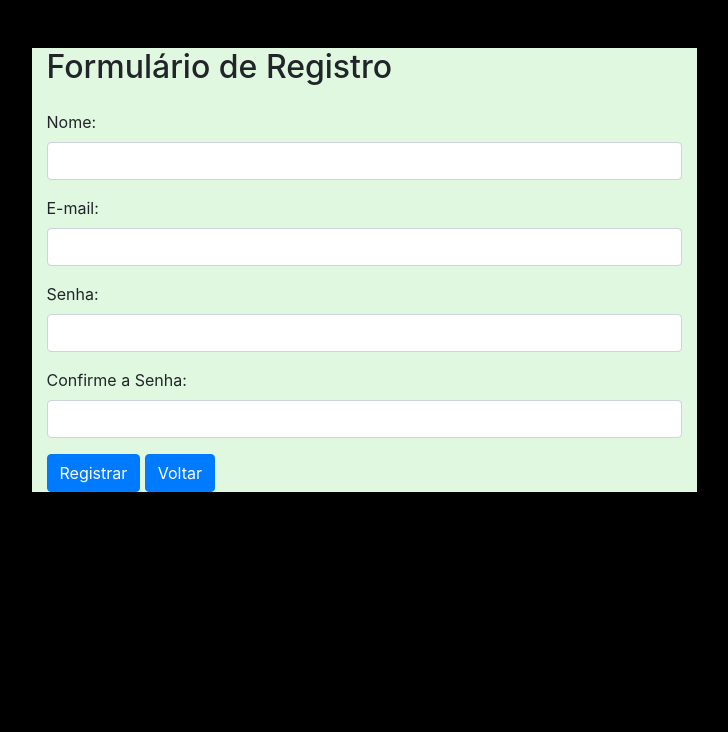
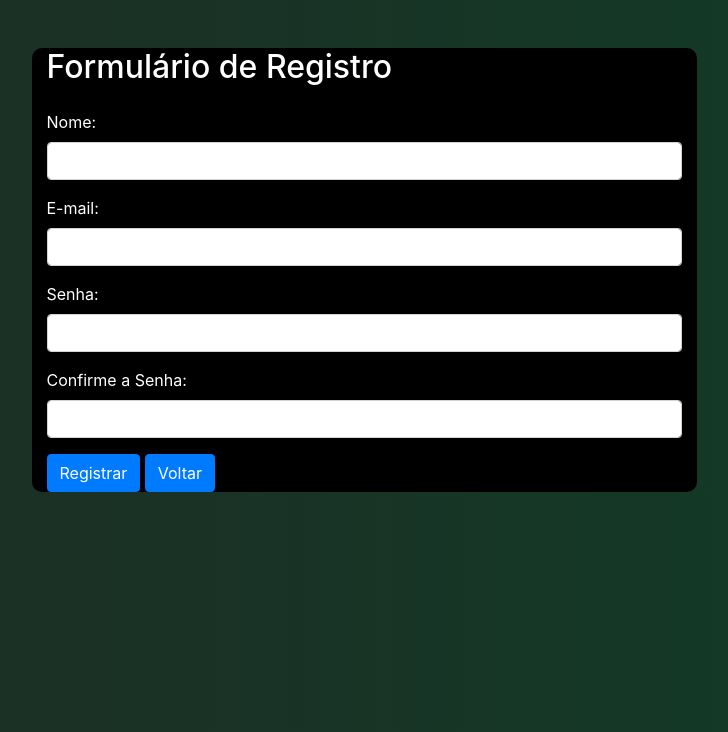
Before and after one commit to diegoreiss/enquetes, a Django app: page /accounts/add-user/ in a window 1280 px wide. Shown: the top 732 px of the page, without its empty margins (276-1004 px from the left). Run offline with Django 5.2, Linux system fonts and the light colour scheme; some libraries are stand-ins or nearby versions.

Commit message:
feito estilização da tela de registro

```diff
--- a/templates/static/add-user.css
+++ b/templates/static/add-user.css
@@ -7,10 +7,13 @@
 
 body {
 
-    background-color: black !important;
+    background: linear-gradient(to right,#1F2D26, #113C26) !important;
+
 }
 
 .col-md-7 {
 
-    background-color: #e0f8e0;
+    background-color: black;
+    color: white;
+    border-radius: 10px;
 }
```
